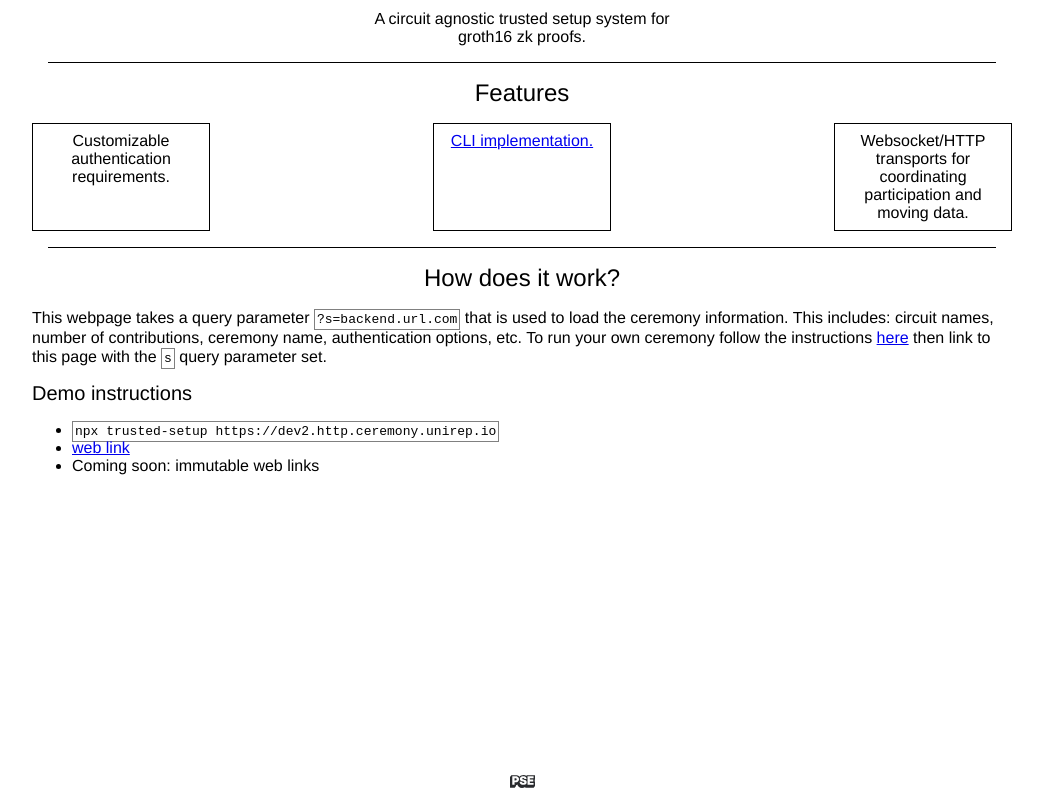
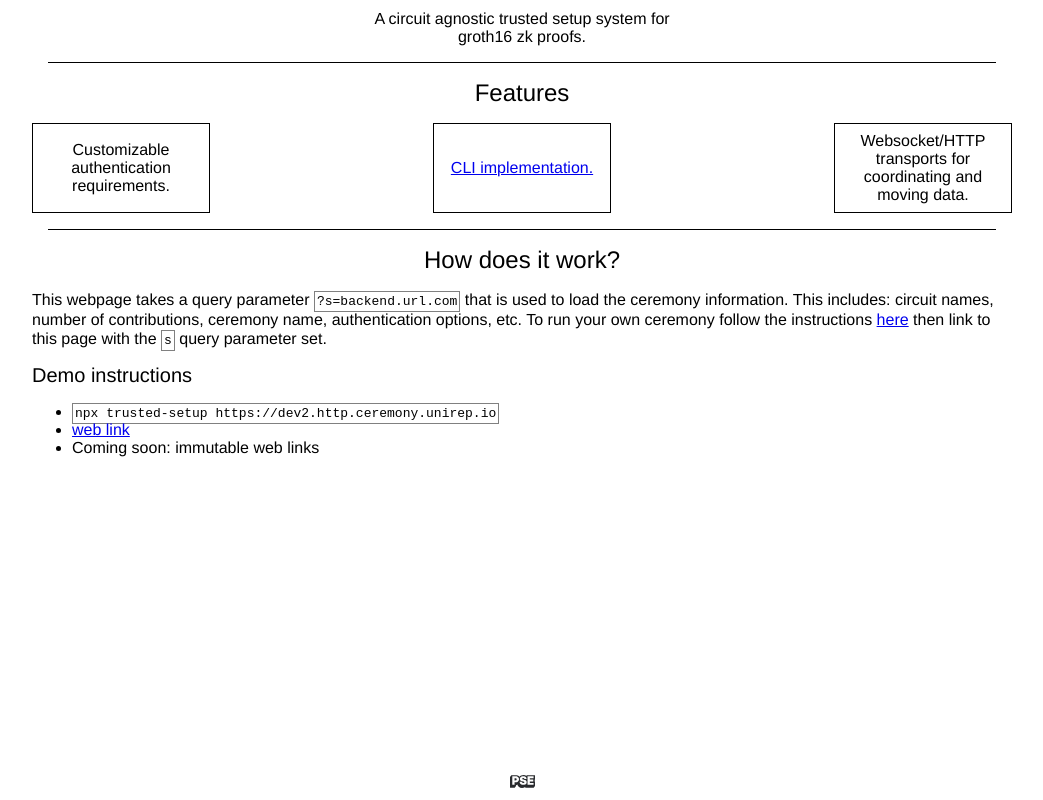
Before and after one commit to Unirep/trusted-setup, a React app in the folder packages/frontend/: page / in a window 1280 px wide. Shown: the whole page, without its empty margins (118-1161 px from the left). Built offline with nearby package versions, Linux system fonts and the light colour scheme.

Commit message:
chore(frontend): welcome page layout

```diff
--- a/packages/frontend/src/index.css
+++ b/packages/frontend/src/index.css
@@ -20,6 +20,7 @@ code {
   word-break: break-all;
   border: 1px solid gray;
   padding: 2px;
+  color: black;
 }
 
 .container {
--- a/packages/frontend/src/pages/Welcome.jsx
+++ b/packages/frontend/src/pages/Welcome.jsx
@@ -6,6 +6,9 @@ import './welcome.css'
 const FeatureCell = ({ text, children }) => (
   <div
     style={{
+      display: 'flex',
+      alignItems: 'center',
+      justifyContent: 'center',
       width: '10rem',
       textAlign: 'center',
       border: '1px solid black',
@@ -37,8 +40,7 @@ export default observer(() => {
           </a>
         </FeatureCell>
         <FeatureCell>
-          Websocket/HTTP transports for coordinating participation and moving
-          data.
+          Websocket/HTTP transports for coordinating and moving data.
         </FeatureCell>
       </div>
       <div className="hdivider" />
```
